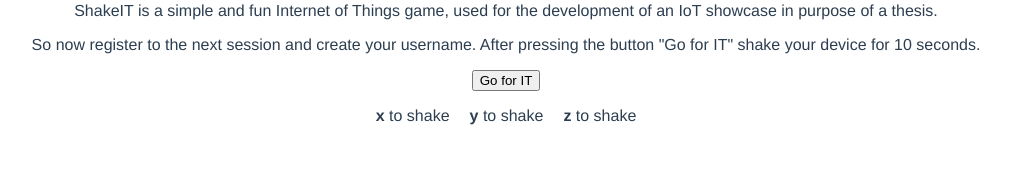
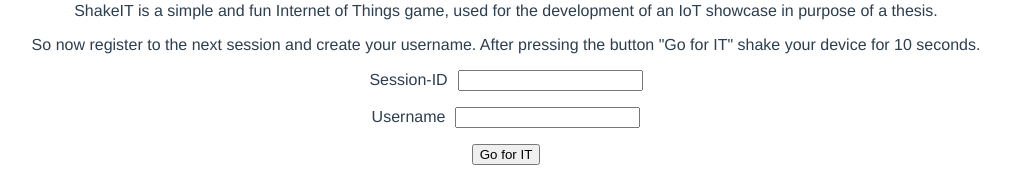
Before and after one commit to steffimo/iotgame, a Vue app in the folder webpage/: page / in a window 1280 px wide. Shown: the part 426-604 px from the top of the page, without its empty margins (134-1144 px from the left). Built offline with nearby package versions, Linux system fonts and the light colour scheme.

Commit message:
webpage: login form and pushing time over text

```diff
--- a/webpage/src/components/HelloWorld.vue
+++ b/webpage/src/components/HelloWorld.vue
@@ -9,6 +9,17 @@
             So now register to the next session and create your username. After pressing the button "Go for IT" shake
             your device for 10 seconds.
         </p>
+        <form id="login">
+            <p>
+                <label for="session_id">Session-ID</label>
+                <input id="session_id" v-model="session_id">
+            </p>
+
+            <p>
+                <label for="username">Username</label>
+                <input id="username" v-model="username">
+            </p>
+        </form>
         <div id="StartButton">
             <button @click="startDataTransfer" :disabled='clicked'>Go for IT</button>
         </div>
@@ -18,6 +29,9 @@
                 <li class='y_axis'><b>y</b> {{yValue}}</li>
                 <li class='z_axis'><b>z</b> {{zValue}}</li>
             </ul>
+        </div>
+        <div id="timeover" style="display: none;">
+            <p>Time is over!</p>
         </div>
     </div>
 </template>
@@ -35,13 +49,16 @@
                 yValue: 'to shake',
                 zValue: 'to shake',
                 // az iot hub device-identity show-connection-string --hub-name {YourIoTHubName} --device-id MyNodeDevice --output table
-                connectionString: 'HostName=ShowcaseHubSM.azure-devices.net;DeviceId=MyJavaDevice;SharedAccessKey=3MtwHpv0cPQlWyOPbtDxqJvsrV8U/Q906hMNcSB22jk='
+                connectionString: 'HostName=ShowcaseHubSM.azure-devices.net;DeviceId=MyJavaDevice;SharedAccessKey=3MtwHpv0cPQlWyOPbtDxqJvsrV8U/Q906hMNcSB22jk=',
+                errors: [],
+                session_id: null,
+                username: null
             };
         },
         methods: {
             startDataTransfer() {
                 this.clicked = true;
-                setTimeout(() => {this.clicked = false;}, 10*1000);
+                this.showTime();
                 //requestPermission for iPhones, give permission manual
                 if (typeof DeviceMotionEvent.requestPermission === 'function') {
                     DeviceMotionEvent.requestPermission()
@@ -88,7 +105,7 @@
                     rejectUnauthorized: false,
                 });
 
-                console.log('client connected: '+client.connected);
+                console.log('client connected: ' + client.connected);
                 //Dummy Data
                 //TODO real data
                 var temperature = 20 + (Math.random() * 15);
@@ -108,6 +125,13 @@
                         console.log('message sent');
                     }
                 });*/
+            },
+            showTime() {
+                //never set on false again, user must reload page
+                setTimeout(() => {
+                    //show something
+                    document.getElementById('timeover').style.display = "block";
+                }, 10 * 1000);
             }
         }
     }
@@ -132,4 +156,8 @@
     a {
         color: #42b983;
     }
+
+    input {
+        margin-left: 10px;
+    }
 </style>
```
